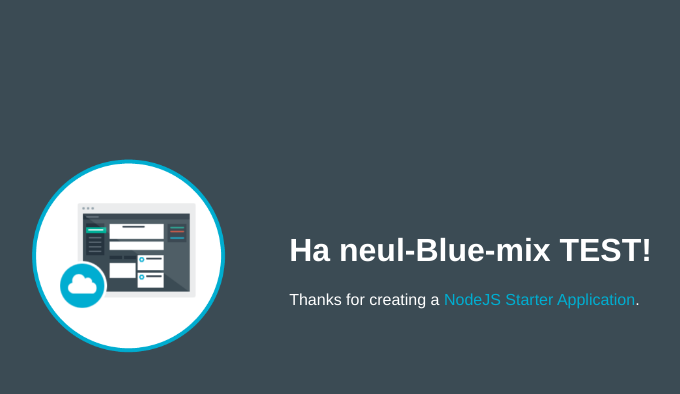
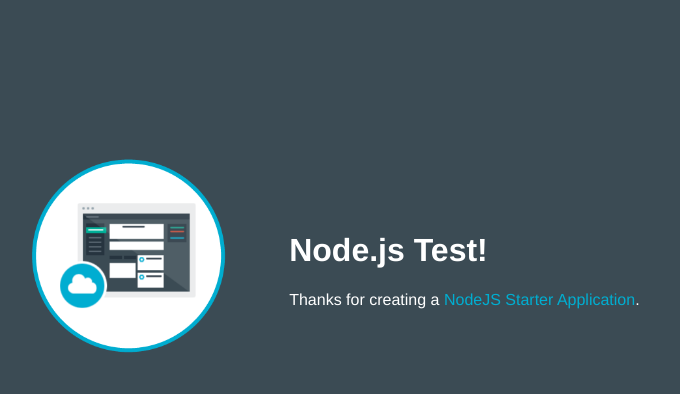
Before and after one commit to ZBhaenul/HN-Tset, a website: page public/index.html in a window 1280 px wide. Shown: the whole page, without its empty margins (253-933 px from the left). Drawn offline with Linux system fonts and the light colour scheme.

Commit message:
Update index.html

```diff
--- a/public/index.html
+++ b/public/index.html
@@ -16,7 +16,7 @@
           <img class = "newappIcon" src="images/newapp-icon.png">
         </td>
         <td>
-          <h1 id="message">Ha neul-Blue-mix TEST!</h1>
+          <h1 id="message">Node.js Test!</h1>
           <p class='description'></p> Thanks for creating a <span class = "blue">NodeJS Starter Application</span>.
         </td>
       </tr>
```
